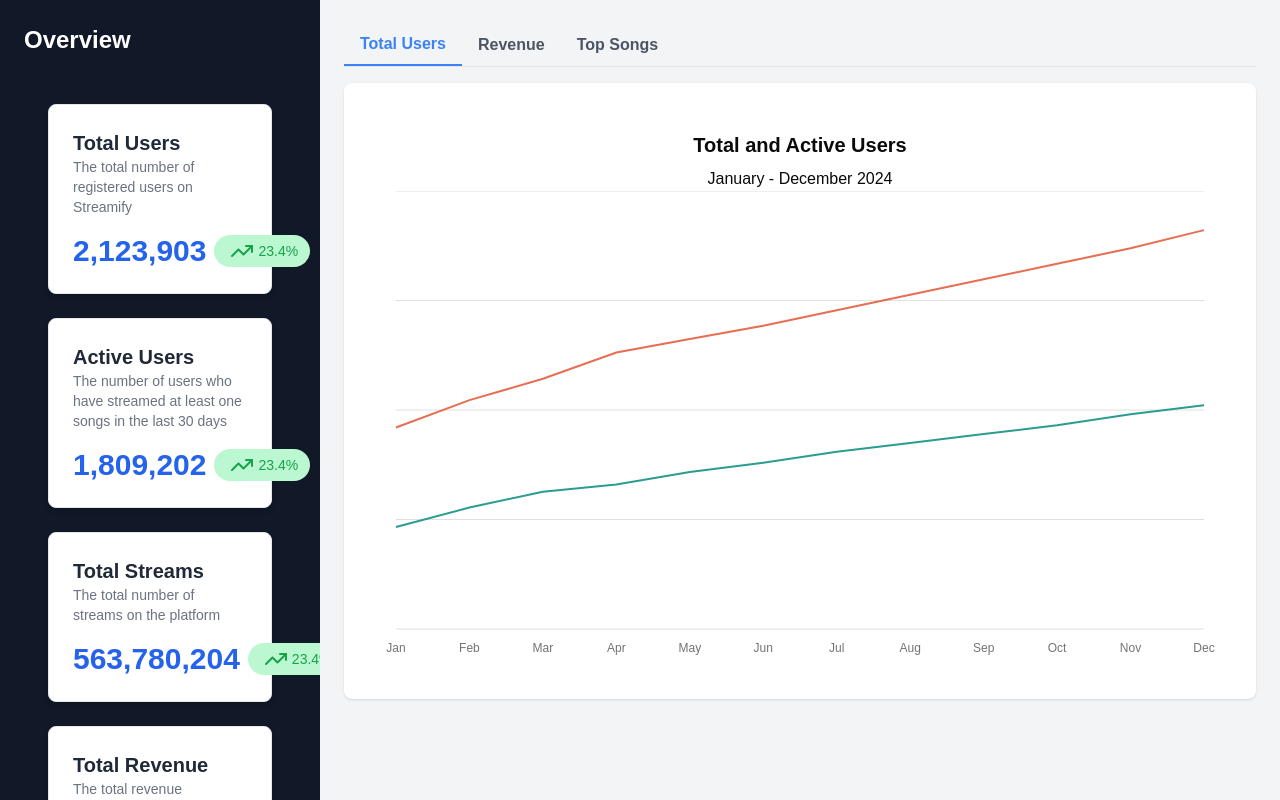
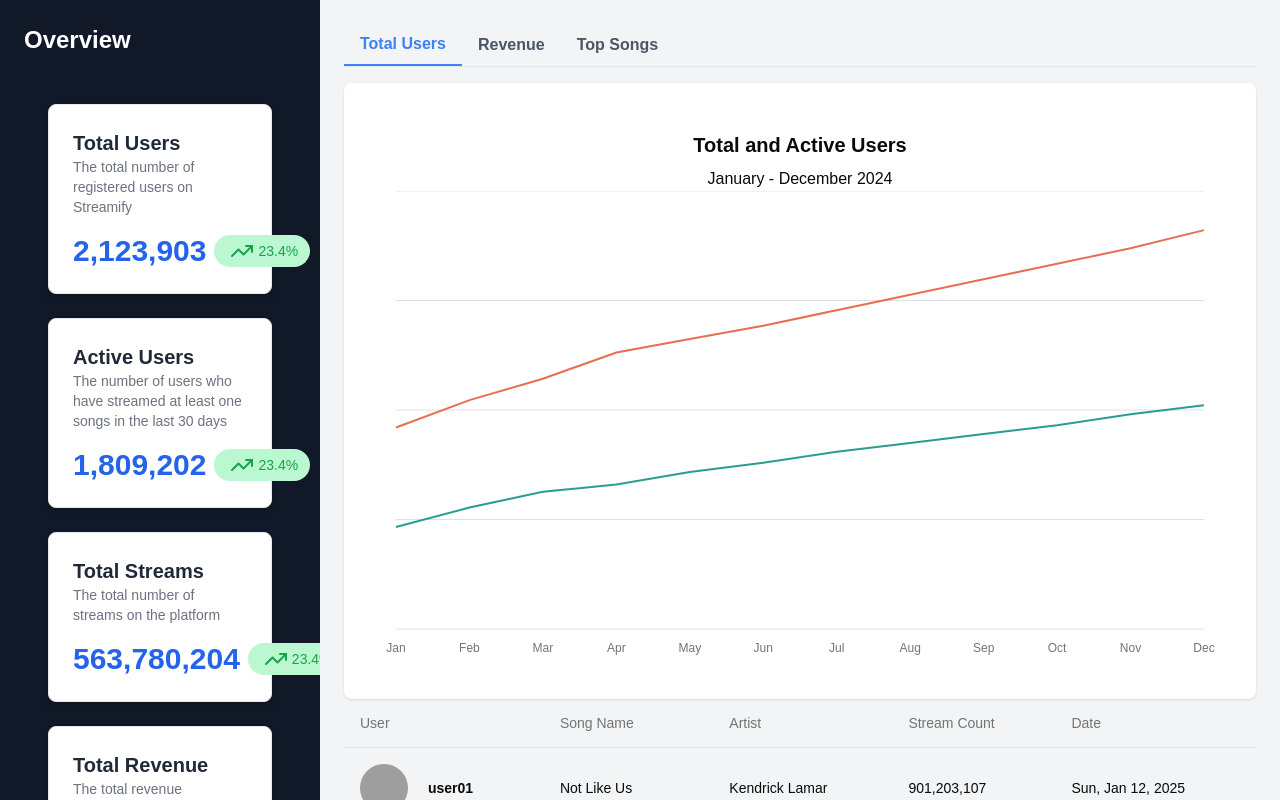
Before and after one commit to rto24/speedy-assessment, a Next.js app: page / in a window 1280 px wide. Shown: the top 800 px of the page. Built offline with nearby package versions, Linux system fonts and the light colour scheme; grey boxes are pictures that could not be loaded.

Commit message:
added data table to home page

```diff
--- a/src/app/page.tsx
+++ b/src/app/page.tsx
@@ -5,6 +5,7 @@ import DataCards from "@/components/DataCards";
 import TotalActiveUsersChart from "@/components/charts/TotalActiveUsers";
 import RevenueDistribution from "@/components/charts/Revenue";
 import TopSongs from "@/components/charts/TopSongs";
+import DataTable from "@/components/DataTable";
 
 const tabs = [
   { name: "Total Users", component: <TotalActiveUsersChart /> },
@@ -48,6 +49,9 @@ export default function Home() {
         <div className="bg-white shadow rounded-lg p-4">
           {tabs[activeTab].component}
         </div>
+
+        {/* Data Table */}
+        <DataTable />
       </div>
     </div>
   );
```
